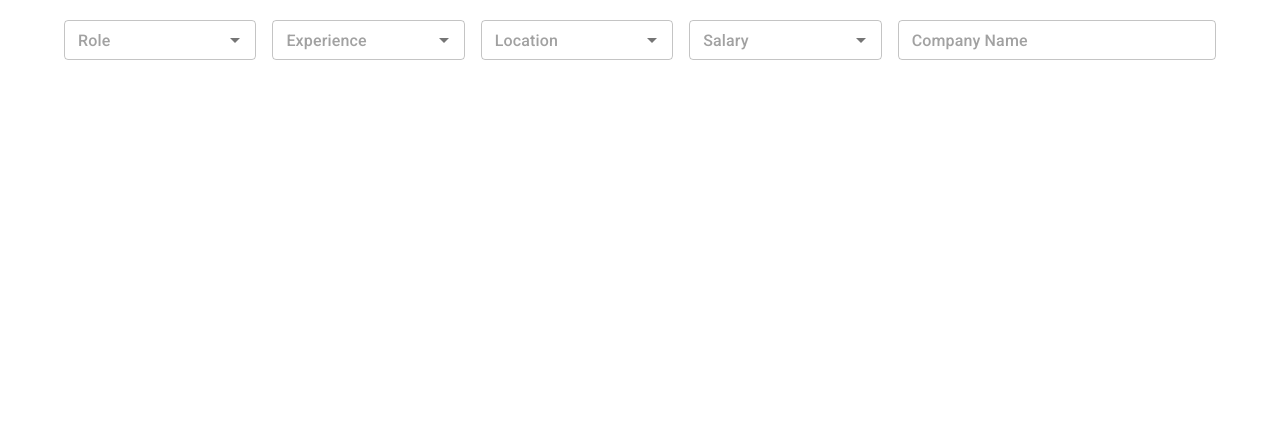
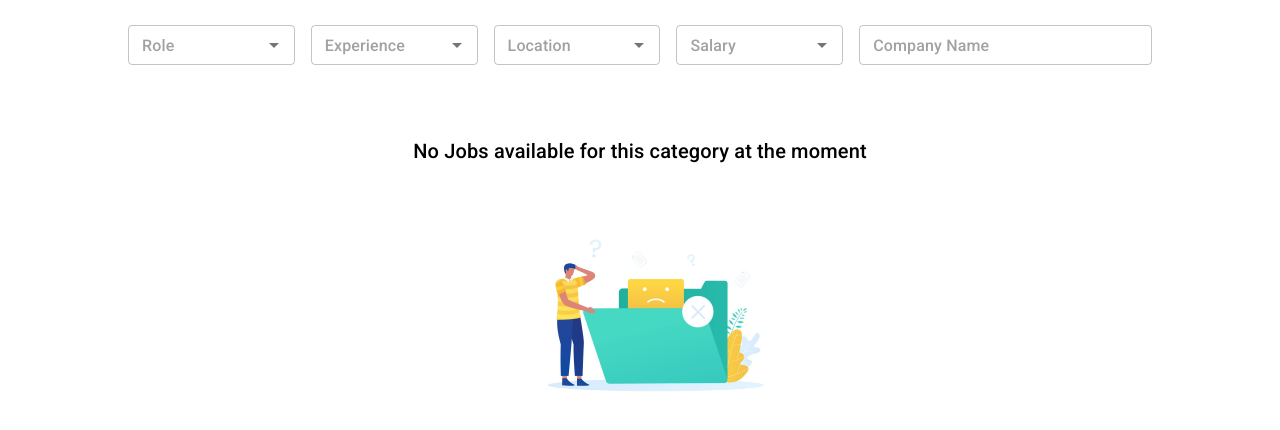
Before and after one commit to Deepakpradhan7/weekday-assignment1, a React (Create React App) app: page / in a window 1280 px wide. Shown: the top 430 px of the page. Built offline with nearby package versions, Linux system fonts and the light colour scheme; no server answers.

Commit message:
handling loading state and no content

```diff
--- a/package.json
+++ b/package.json
@@ -14,6 +14,7 @@
     "@testing-library/user-event": "^13.5.0",
     "react": "^18.3.1",
     "react-dom": "^18.3.1",
+    "react-icons": "^5.2.0",
     "react-redux": "^9.1.2",
     "react-scripts": "5.0.1",
     "redux-persist": "^6.0.0",
--- a/src/components/Home.jsx
+++ b/src/components/Home.jsx
@@ -13,10 +13,15 @@ const Home = () => {
     dispatch(setLoading(isLoading))
     console.log(jobData, isLoading)
     return (
-    <Container maxWidth='lg'>
-      <FilterComponent/>
+      <>
+      {/* OPTIONAL !! i made the filter bar sticky so that it would be easier to control job search */}
+      <div style={{ position: 'sticky', top: 0, zIndex: 1 , backgroundColor:'white', paddingBottom: '5px', paddingTop: '5px', display:'flex', justifyContent:'center',alignItems:' center'  }}>
+      <FilterComponent />
+      </div>
+      <Container maxWidth='lg'>
       <Card/>
-    </Container>
+      </Container>
+    </>
   )
 }
 
--- a/src/components/cards.jsx
+++ b/src/components/cards.jsx
@@ -1,15 +1,14 @@
 import React, { useState } from 'react'
 import { useSelector } from 'react-redux';
-import { Grid, Card, CardContent, Typography, CardActions, CircularProgress } from '@mui/material'
-import Container from '@mui/material/Container';
+import { Grid, Card, CardContent, Typography, CardActions,  } from '@mui/material'
 import CardMedia from '@mui/material/CardMedia';
 import Button from '@mui/material/Button';
 import CardHeader from '@mui/material/CardHeader';
 import Avatar from '@mui/material/Avatar';
 
-
+import NoContent from './noContent';
 import JobDetailsModal from './jobDetailsModal';
-import FilterComponent from './filterComponent';
+import Loader from './loader';
 
 const CardComponent = () => {
     const [open, setOpen] = React.useState(false); // for handling modal
@@ -25,15 +24,19 @@ const CardComponent = () => {
     let jobFullDescription; // jobDescription to pass to the modal
     console.log(filterJobs, 'filterJobs')
 
-    if (loading) {
-        <CircularProgress/>
+    if (loading && filterJobs.length === 0) {
+        return(
+            <div style={{display: 'flex', justifyContent: 'center', alignItems: "center", height: '90vh'}}>
+                <Loader/>
+            </div>
+        )
+    }
+    if (filterJobs.length === 0){
+        return <NoContent/>
     }
     return (
         <  >
-            {/* {filterJobs.length === 0 ?
-            <img src='/no-content.png' alt='no-content' />: ''
-            } */}
-            <Grid container spacing={5} style={{ marginTop: "20px",  }}>
+            <Grid container spacing={5} style={{ marginTop: "5px",  }}>
                 {filterJobs.map((job, index) => {
                     let description = job.jobDetailsFromCompany
                     jobFullDescription = job.jobDetailsFromCompany
@@ -67,7 +70,7 @@ const CardComponent = () => {
                                     }
                                 />
                                 <Typography color="textSecondary" sx={{ fontWeight: 'light' }} style={{ marginLeft: '15px' }} >
-                                    Estimated Salary: {job?.minJdSalary && `${job?.minJdSalary} -`} {job?.maxJdSalary} LPA
+                                    Estimated Salary: {job?.minJdSalary && `${job?.minJdSalary} -`} {job?.maxJdSalary} LPA  ✅
                                 </Typography>
                                 <>
                                     <CardContent align='left'>
@@ -77,20 +80,20 @@ const CardComponent = () => {
                                         <Typography variant="body2" color="text.secondary">
                                             {description}
                                         </Typography>
-                                        <Typography align='center' style={{ cursor: 'pointer', margin: '5px' }} onClick={handleModalOpen} variant="body2" color="text.secondary">
+                                        <Typography  align='center' style={{color: '#651fff',  cursor: 'pointer', margin: '5px' }} onClick={handleModalOpen} variant="body2" color="text.secondary">
                                             {showFullDesc ? " " : 'View Details'}
                                         </Typography>
 
                                     </CardContent>
                                 </>
-                                <Typography color="textSecondary" sx={{ fontWeight: 'light', marginLeft: '15px' }}>
+                                <Typography  color="textSecondary" sx={{ fontWeight: 'light', marginLeft: '15px' }}>
                                     {job.minExp ? `Minimum Experience ${job.minExp}` : '\u00A0'}
                                 </Typography>
 
                                 <CardActions>
                                     <Grid container direction="column" spacing={1}>
                                         <Grid item>
-                                            <Button sx={{ textTransform: "none" }} style={{ backgroundColor: '#55efc4', color: 'black' }} fullWidth variant="contained">Easy Apply</Button>
+                                            <Button sx={{ textTransform: "none" }} style={{ backgroundColor: '#55efc4', color: 'black' }} fullWidth variant="contained"> ⚡ Easy Apply</Button>
                                         </Grid>
                                         <Grid item>
                                             <Button sx={{ textTransform: "none" }} style={{ backgroundColor: '#651fff' }} fullWidth variant="contained">Unlock referral asks</Button>
@@ -103,6 +106,7 @@ const CardComponent = () => {
                     )
                 })}
             </Grid>
+            {loading && <Loader />}
             {/* passing props to jobDetailsModal */}
             <JobDetailsModal jobFullDescription={jobFullDescription} open={open} handleModalClose={handleModalClose}/>
 
--- a/src/components/filterComponent.jsx
+++ b/src/components/filterComponent.jsx
@@ -100,7 +100,7 @@ const FilterComponent = () => {
     //All input handlers start
 
     return (
-        <Box sx={{ width: '100%' }}>
+        <Box sx={{ width: '80%',  }}>
             <Stack useFlexGap flexWrap="wrap" direction='row' style={{ marginTop: '20px', marginBottom: "15px", }} spacing={2} >
                 <Autocomplete
                     size='small'
--- /dev/null
+++ b/src/components/loader.jsx
@@ -0,0 +1,12 @@
+import React from 'react'
+import { CircularProgress } from '@mui/material'
+
+const Loader = () => {
+  return (
+
+    <CircularProgress/>
+
+  )
+}
+
+export default Loader
--- /dev/null
+++ b/src/components/noContent.jsx
@@ -0,0 +1,31 @@
+import React from 'react'
+import Box from '@mui/material/Box'
+
+import Container from '@mui/material/Container';
+import CardMedia from '@mui/material/CardMedia';
+import { Card, Typography } from '@mui/material';
+const NoContent = () => {
+    const noContentImage = '/no-content.jpg'
+    return (
+        <Box
+            display="flex"
+            justifyContent="center"
+            alignItems="center"
+        >
+            <Container sx={{marginTop:'50px'}}>
+            <Typography variant="h6" gutterBottom>
+            No Jobs available for this category at the moment
+            </Typography>
+                <CardMedia
+                    height="250"
+                    sx={{ padding: "1em 1em 0 1em", objectFit: "contain" }}
+                    component="img"
+                    image={noContentImage}
+                    alt="green iguana"
+                />
+            </Container>
+        </Box>
+    )
+}
+
+export default NoContent
--- a/src/hooks/useJobData.jsx
+++ b/src/hooks/useJobData.jsx
@@ -7,7 +7,7 @@ function useJobData() {
     console.log(page, 'jd')
     console.log(jobData)
 
-    //function to call api
+    //function call for api
     const fetchData = async () => {
         try {
             setIsLoading(true);
```
Also changed, not shown: 1 other file (tests, documents, lock files or other folders).
